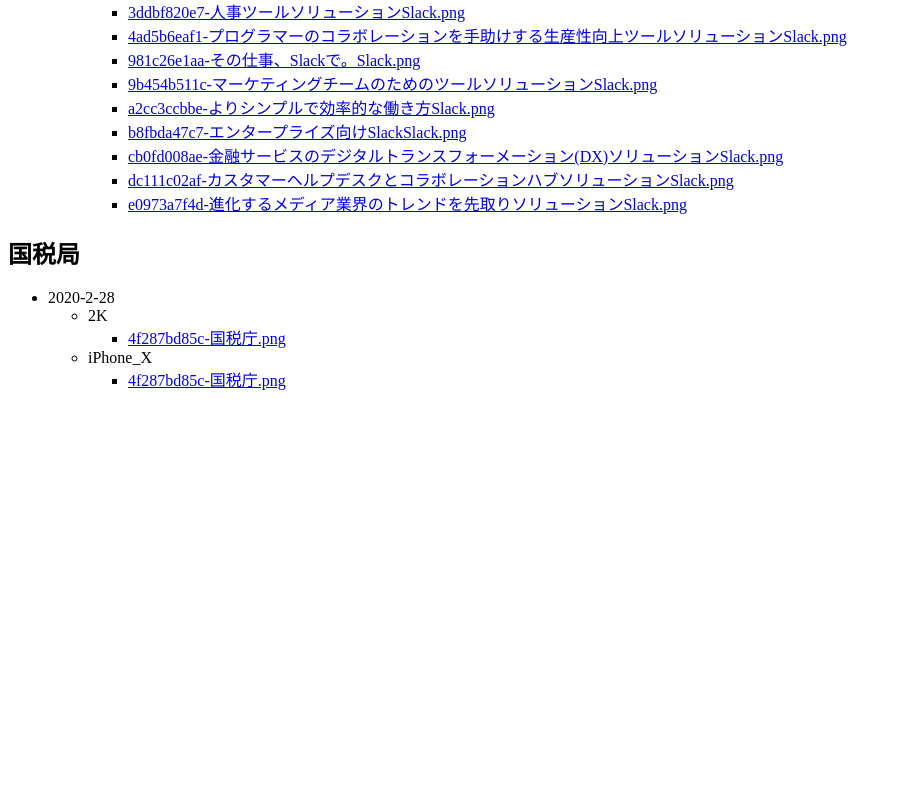
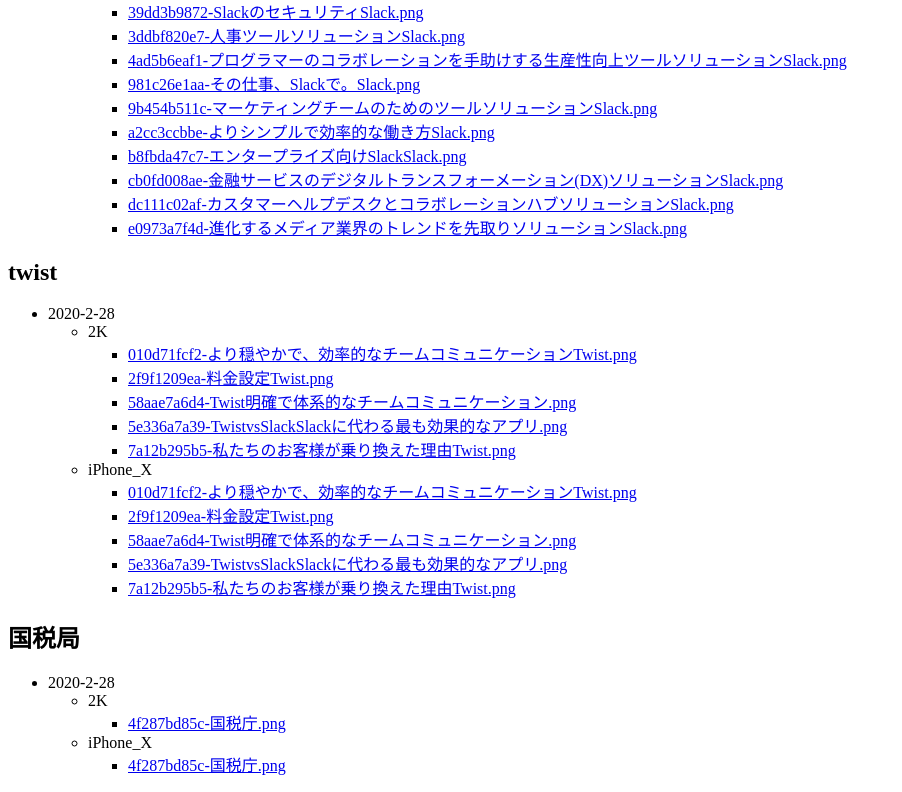
Before and after one commit to su-u/site-screenshot, a website: page docs/index.html in a window 1280 px wide. Shown: the part 843-1635 px from the top of the page, without its empty margins (0-902 px from the left). Before the commit the page ends 1250 px from the top, so only its background shows below. Drawn offline with Linux system fonts and the light colour scheme.

Commit message:
add twist

```diff
--- a/docs/index.html
+++ b/docs/index.html
@@ -42,6 +42,8 @@
                             <li><a href="img/slack/2020-2-28/2K/0b0a71d77a-営業管理プロセスをまとめるハブソリューションSlack.png">0b0a71d77a-営業管理プロセスをまとめるハブソリューションSlack.png</a></li>
 
                             <li><a href="img/slack/2020-2-28/2K/0ce1194b35-コラボレーションのためのソフトウェアSlack.png">0ce1194b35-コラボレーションのためのソフトウェアSlack.png</a></li>
+
+                            <li><a href="img/slack/2020-2-28/2K/0ce1194b35-機能Slack.png">0ce1194b35-機能Slack.png</a></li>
 
                             <li><a href="img/slack/2020-2-28/2K/10623ed30a-ITサービスデスクでのSlackの活用方法ソリューションSlack.png">10623ed30a-ITサービスデスクでのSlackの活用方法ソリューションSlack.png</a></li>
 
@@ -114,6 +116,46 @@
 
     </ul>
 
+    <h2>twist</h2>
+    <ul>
+
+            <li>2020-2-28</li>
+            <ul>
+
+                    <li>2K</li>
+                    <ul>
+
+                            <li><a href="img/twist/2020-2-28/2K/010d71fcf2-より穏やかで、効率的なチームコミュニケーションTwist.png">010d71fcf2-より穏やかで、効率的なチームコミュニケーションTwist.png</a></li>
+
+                            <li><a href="img/twist/2020-2-28/2K/2f9f1209ea-料金設定Twist.png">2f9f1209ea-料金設定Twist.png</a></li>
+
+                            <li><a href="img/twist/2020-2-28/2K/58aae7a6d4-Twist明確で体系的なチームコミュニケーション.png">58aae7a6d4-Twist明確で体系的なチームコミュニケーション.png</a></li>
+
+                            <li><a href="img/twist/2020-2-28/2K/5e336a7a39-TwistvsSlackSlackに代わる最も効果的なアプリ.png">5e336a7a39-TwistvsSlackSlackに代わる最も効果的なアプリ.png</a></li>
+
+                            <li><a href="img/twist/2020-2-28/2K/7a12b295b5-私たちのお客様が乗り換えた理由Twist.png">7a12b295b5-私たちのお客様が乗り換えた理由Twist.png</a></li>
+
+                    </ul>
+
+                    <li>iPhone_X</li>
+                    <ul>
+
+                            <li><a href="img/twist/2020-2-28/iPhone_X/010d71fcf2-より穏やかで、効率的なチームコミュニケーションTwist.png">010d71fcf2-より穏やかで、効率的なチームコミュニケーションTwist.png</a></li>
+
+                            <li><a href="img/twist/2020-2-28/iPhone_X/2f9f1209ea-料金設定Twist.png">2f9f1209ea-料金設定Twist.png</a></li>
+
+                            <li><a href="img/twist/2020-2-28/iPhone_X/58aae7a6d4-Twist明確で体系的なチームコミュニケーション.png">58aae7a6d4-Twist明確で体系的なチームコミュニケーション.png</a></li>
+
+                            <li><a href="img/twist/2020-2-28/iPhone_X/5e336a7a39-TwistvsSlackSlackに代わる最も効果的なアプリ.png">5e336a7a39-TwistvsSlackSlackに代わる最も効果的なアプリ.png</a></li>
+
+                            <li><a href="img/twist/2020-2-28/iPhone_X/7a12b295b5-私たちのお客様が乗り換えた理由Twist.png">7a12b295b5-私たちのお客様が乗り換えた理由Twist.png</a></li>
+
+                    </ul>
+
+            </ul>
+
+    </ul>
+
     <h2>国税局</h2>
     <ul>
 
```
Also changed, not shown: out.json (+1 -1 lines), src/data.json (+10 -0 lines), docs/img/slack/2020-2-28/2K/0ce1194b35-機能Slack.png (added), docs/img/twist/2020-2-28/2K/2f9f1209ea-料金設定Twist.png (added), docs/img/twist/2020-2-28/2K/58aae7a6d4-Twist明確で体系的なチームコミュニケーション.png (added), docs/img/twist/2020-2-28/2K/5e336a7a39-TwistvsSlackSlackに代わる最も効果的なアプリ.png (added), docs/img/twist/2020-2-28/iPhone_X/2f9f1209ea-料金設定Twist.png (added), 6 other files.
